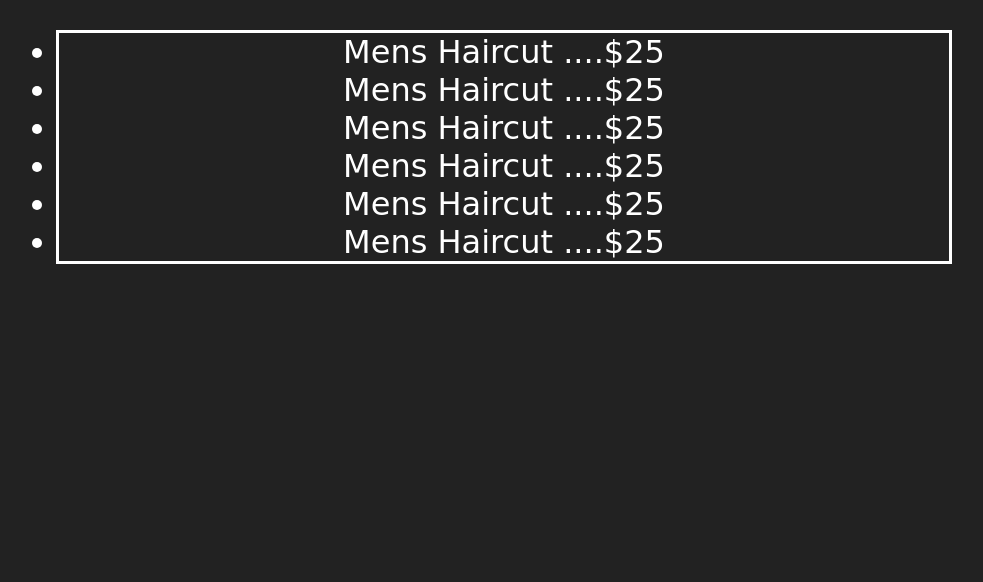
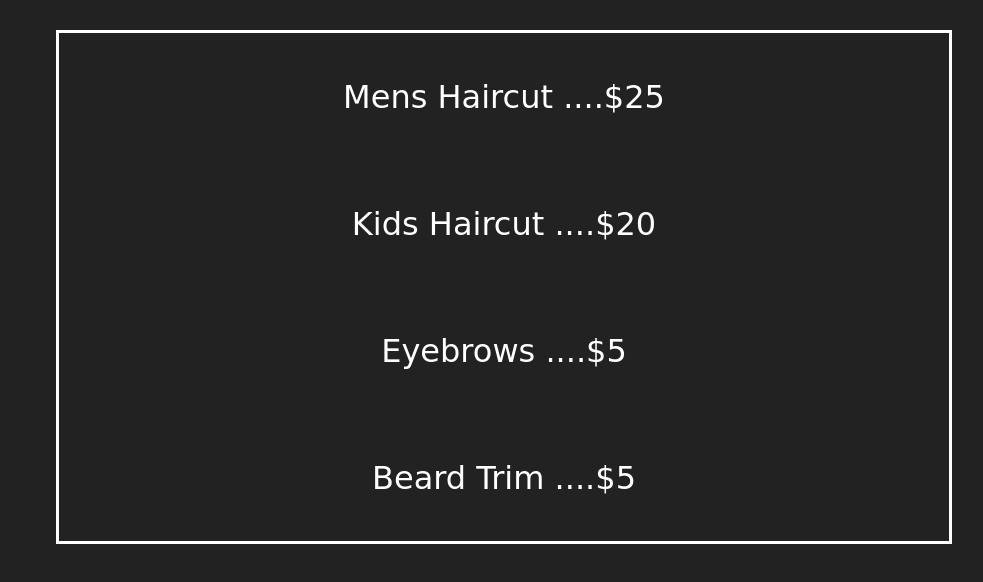
Before and after one commit to GeovonnieV/barber, a plain HTML site: page services.html in a window 1280 px wide. Shown: the part 194-776 px from the top of the page, without its empty margins (136-1119 px from the left). Drawn offline with Linux system fonts and the light colour scheme; a web font is replaced by a local one.

Commit message:
updated prices

```diff
--- a/services.html
+++ b/services.html
@@ -28,13 +28,11 @@
         <h1 class="glitch">Services</h1>
 
         <div class="services-div">
-            <ul>
-                <li>Mens Haircut ....$25</li>
-                <li>Mens Haircut ....$25</li>
-                <li>Mens Haircut ....$25</li>
-                <li>Mens Haircut ....$25</li>
-                <li>Mens Haircut ....$25</li>
-                <li>Mens Haircut ....$25</li>
+            <ul id="services-list">
+                <li class="service-list-items">Mens Haircut ....$25</li>
+                <li class="service-list-items">Kids Haircut ....$20</li>
+                <li class="service-list-items">Eyebrows ....$5</li>
+                <li class="service-list-items">Beard Trim ....$5</li>
             </ul>
         </div>
 
--- a/style.css
+++ b/style.css
@@ -79,6 +79,16 @@ img{
     text-align: center;
     font-family: 'Euphoria Script', cursive;
     font-size: 2em;
+
+}
+
+#services-list{
+    text-decoration: none;
+    list-style: none;
+}
+
+.service-list-items{
+    padding: 5%;
 }
 
 /* media queries */
```
